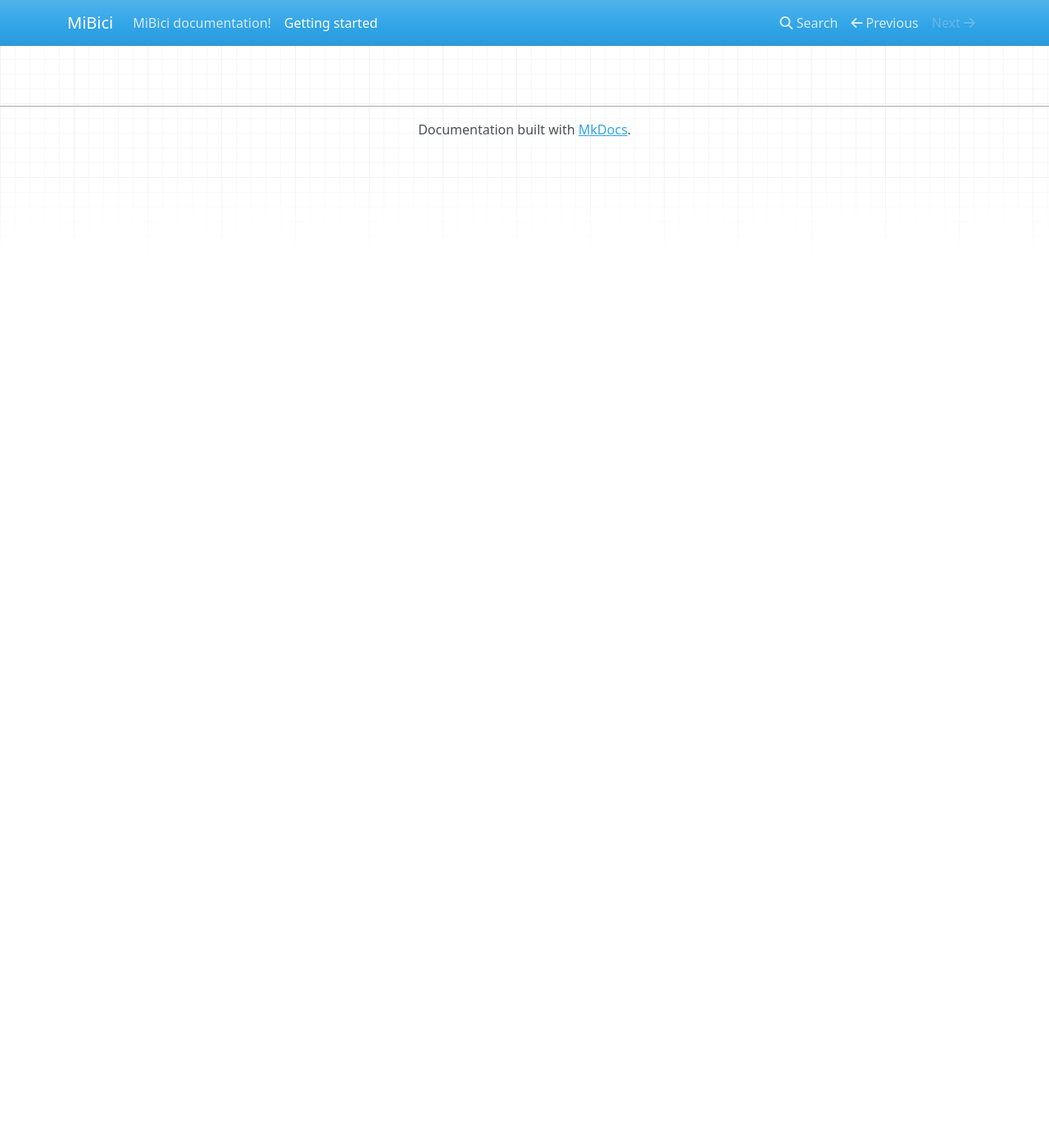
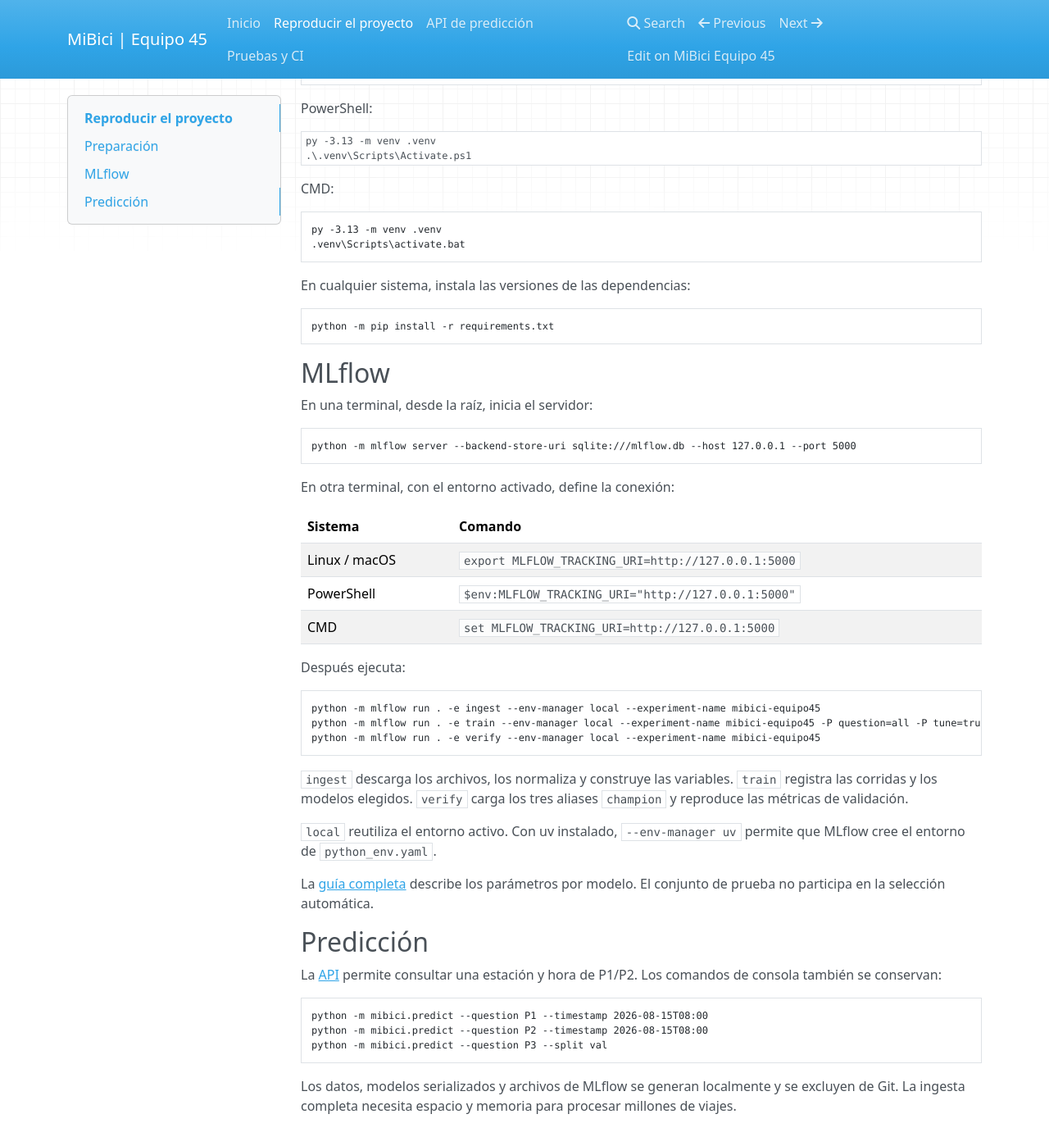
Before and after one commit to A01793289-Franco/mna-mibici-equipo45, an MkDocs documentation site: the page built from docs/docs/getting-started.md, in a window 1280 px wide and 1400 px high, scrolled down 377 px. Shown: the whole window at 82% size. Built offline with MkDocs 1.6.1, drawn with Linux system fonts in a browser that asks for light colours; nearby versions of some CDN libraries; before the commit the page ends 900 px from its top, so only the background shows below that; some of the changed text lies outside the part shown.

Commit message:
feat: agrega API local, CI y documentación del proyecto

````diff
--- a/docs/docs/getting-started.md
+++ b/docs/docs/getting-started.md
@@ -1,6 +1,81 @@
-Getting started
-===============
+# Reproducir el proyecto
 
-This is where you describe how to get set up on a clean install, including the
-commands necessary to get the raw data (using the `sync_data_from_s3` command,
-for example), and then how to make the cleaned, final data sets.
+## Preparación
+
+Clona el repositorio y entra en su carpeta:
+
+```text
+git clone https://github.com/A01793289-Franco/mna-mibici-equipo45.git
+cd mna-mibici-equipo45
+```
+
+Se utiliza Python 3.13. La especificación automática de MLflow fija 3.13.15.
+
+Linux o macOS:
+
+```bash
+python3.13 -m venv .venv
+source .venv/bin/activate
+```
+
+PowerShell:
+
+```powershell
+py -3.13 -m venv .venv
+.\.venv\Scripts\Activate.ps1
+```
+
+CMD:
+
+```text
+py -3.13 -m venv .venv
+.venv\Scripts\activate.bat
+```
+
+En cualquier sistema, instala las versiones de las dependencias:
+
+```text
+python -m pip install -r requirements.txt
+```
+
+## MLflow
+
+En una terminal, desde la raíz, inicia el servidor:
+
+```text
+python -m mlflow server --backend-store-uri sqlite:///mlflow.db --host 127.0.0.1 --port 5000
+```
+
+En otra terminal, con el entorno activado, define la conexión:
+
+| Sistema | Comando |
+|---|---|
+| Linux / macOS | `export MLFLOW_TRACKING_URI=http://127.0.0.1:5000` |
+| PowerShell | `$env:MLFLOW_TRACKING_URI="http://127.0.0.1:5000"` |
+| CMD | `set MLFLOW_TRACKING_URI=http://127.0.0.1:5000` |
+
+Después ejecuta:
+
+```text
+python -m mlflow run . -e ingest --env-manager local --experiment-name mibici-equipo45
+python -m mlflow run . -e train --env-manager local --experiment-name mibici-equipo45 -P question=all -P tune=true
+python -m mlflow run . -e verify --env-manager local --experiment-name mibici-equipo45
+```
+
+`ingest` descarga los archivos, los normaliza y construye las variables. `train` registra las corridas y los modelos elegidos. `verify` carga los tres aliases `champion` y reproduce las métricas de validación.
+
+`local` reutiliza el entorno activo. Con uv instalado, `--env-manager uv` permite que MLflow cree el entorno de `python_env.yaml`.
+
+La [guía completa](https://github.com/A01793289-Franco/mna-mibici-equipo45/blob/main/references/mlflow_project.md) describe los parámetros por modelo. El conjunto de prueba no participa en la selección automática.
+
+## Predicción
+
+La [API](api.md) permite consultar una estación y hora de P1/P2. Los comandos de consola también se conservan:
+
+```text
+python -m mibici.predict --question P1 --timestamp 2026-08-15T08:00
+python -m mibici.predict --question P2 --timestamp 2026-08-15T08:00
+python -m mibici.predict --question P3 --split val
+```
+
+Los datos, modelos serializados y archivos de MLflow se generan localmente y se excluyen de Git. La ingesta completa necesita espacio y memoria para procesar millones de viajes.
--- a/docs/mkdocs.yml
+++ b/docs/mkdocs.yml
@@ -1,4 +1,9 @@
-site_name: MiBici
-#
-site_author: equipo45
-#
+site_name: MiBici | Equipo 45
+site_author: Equipo 45
+repo_url: https://github.com/A01793289-Franco/mna-mibici-equipo45
+repo_name: MiBici Equipo 45
+nav:
+  - Inicio: index.md
+  - Reproducir el proyecto: getting-started.md
+  - API de predicción: api.md
+  - Pruebas y CI: verificacion.md
--- a/requirements.txt
+++ b/requirements.txt
@@ -4,6 +4,10 @@ pyarrow==25.0.0
 scikit-learn==1.9.1
 matplotlib==3.11.2
 mlflow==3.16.1
+fastapi==0.146.0
+uvicorn==0.54.0
+httpx==0.28.1
+pydantic==2.14.1
 python-dotenv==1.2.4
 requests==2.34.2
 black==26.10.1
````
Also changed, not shown: docs/README.md (+8 -8 lines), docs/docs/api.md (added, +52 -0 lines), docs/docs/index.md (+25 -5 lines), docs/docs/verificacion.md (added, +33 -0 lines), README.md, 3 other files.
